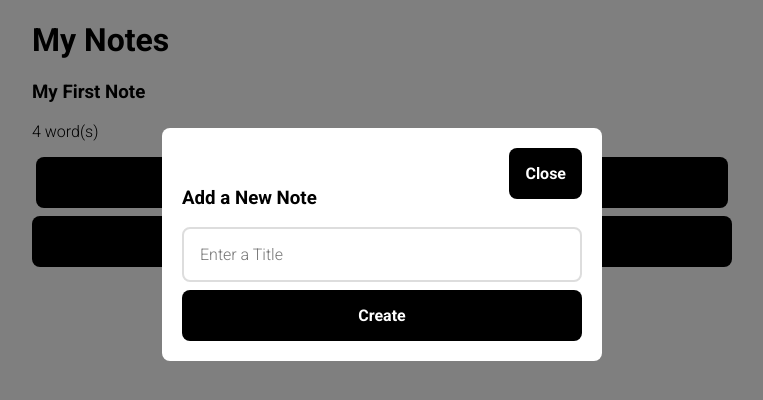
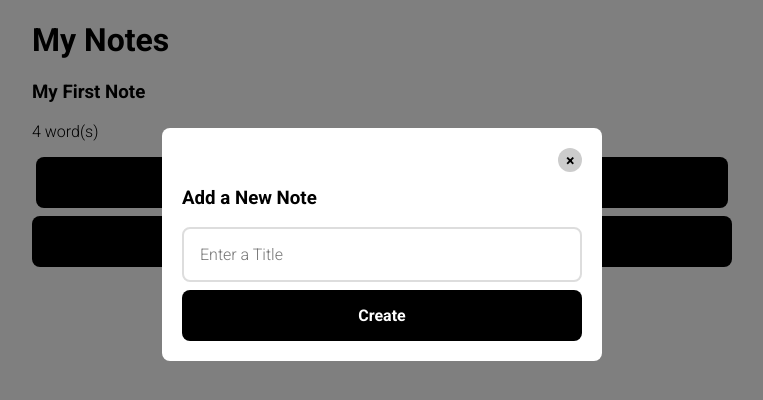
Before and after one commit to chasehoward85/cbt-full-stack-mern, a React (Create React App) app in the folder front-end/: page /notes in a window 1280 px wide. Both pictures are taken after a click on the button "+ Add a New Note". Shown: the top 400 px of the page, without its empty margins (258-1021 px from the left). Built offline with nearby package versions, Linux system fonts and the light colour scheme.

Commit message:
Create working X button

```diff
--- a/front-end/src/components/Modal.js
+++ b/front-end/src/components/Modal.js
@@ -1,3 +1,5 @@
+import { XButton } from './XButton';
+
 export const Modal = ({ isOpen, onRequestClose, children }) => {
 	if(!isOpen) {
 		return null;
@@ -8,7 +10,7 @@ export const Modal = ({ isOpen, onRequestClose, children }) => {
 			<div className="modal-body" onClick={e => e.stopPropagation()}>
 				<div className="modal-top-bar">
 					<div className="modal-close-button">
-						<button onClick={onRequestClose}>Close</button>
+						<XButton onClick={onRequestClose} />
 					</div>
 				</div>
 				{children}
--- /dev/null
+++ b/front-end/src/components/XButton.js
@@ -0,0 +1,11 @@
+import styles from './XButton.module.css';
+
+export const XButton = ({ onClick }) => {
+	return (
+		<div className={styles.circle} onClick={onClick}>
+			<span className={styles.theX}>
+				×
+			</span>
+		</div>
+	);
+}
--- /dev/null
+++ b/front-end/src/components/XButton.module.css
@@ -0,0 +1,16 @@
+.circle {
+	background-color: #ccc;
+	border-radius: 50%;
+	cursor: pointer;
+	height: 24px;
+	position: relative;
+	text-align: center;
+	width: 24px;
+}
+
+.theX {
+	font-weight: bold;
+	left: 8px;
+	position: absolute;
+	top: 3px;
+}
```
